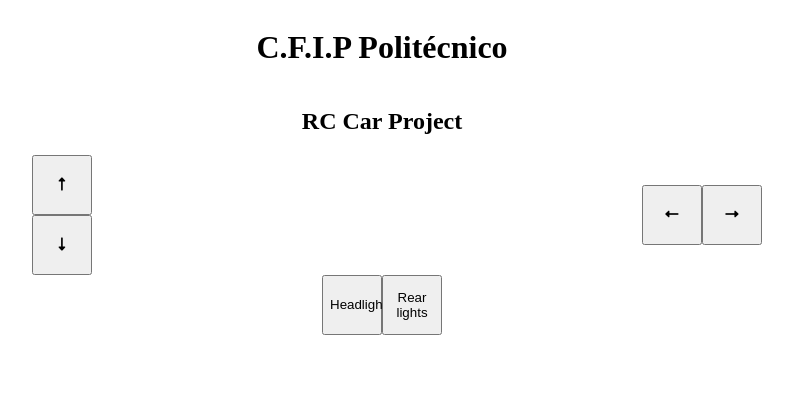
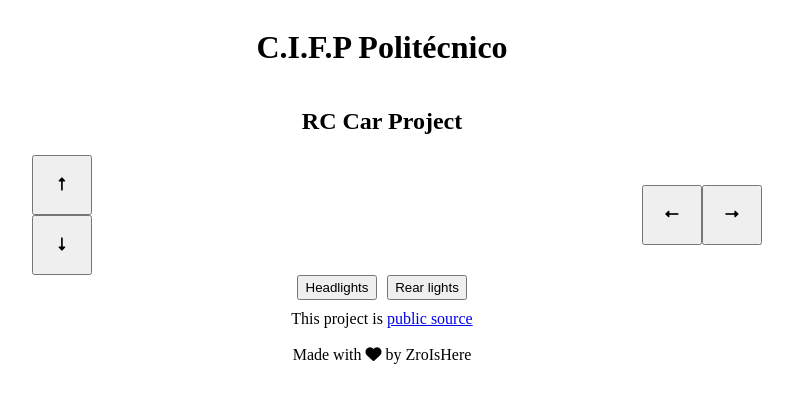
Before and after one commit to ZroIsHere/RC-Car-Project, a plain HTML site: page data/index.html in a window 1280 px wide. Shown: the whole page, without its empty margins (258-1051 px from the left). Drawn offline with Linux system fonts and the light colour scheme.

Commit message:
Add files via upload

```diff
--- a/data/index.html
+++ b/data/index.html
@@ -21,7 +21,7 @@
   <link rel="stylesheet" href="https://cdnjs.cloudflare.com/ajax/libs/font-awesome/6.0.0-beta3/css/all.min.css">
 </head>
 <body>
-  <h1>C.F.I.P Politécnico</h1>
+  <h1>C.I.F.P Politécnico</h1>
   <h2>RC Car Project</h2>
   <div class="pad">
     <!----------------------------------------------------------------------Buttons----------------------------------------------------------------------->
@@ -38,8 +38,11 @@
     <button>Headlights</button>
     <button>Rear lights</button>
   </div>
-
-
+  <div class="text">
+    <span>This project is <a href="https://github.com/ZroIsHere/RC-Car-Project">public source</a></span>
+    <br/>
+    <span>Made with <i class="fa fa-heart pulse"></i> by ZroIsHere</span>
+  </div>
 </body>
 
 </html>
--- a/data/style.css
+++ b/data/style.css
@@ -43,3 +43,20 @@ button {
   display: flex;
   align-items: center;
 }
+
+.lights button {
+  height: 25px;
+  width: auto;
+  min-width: 80px;
+  margin: 0 5px;
+}
+
+.text {
+  display: flex;
+  flex-direction: column;
+  align-items: center;
+  justify-content: center;
+  gap: 0px;
+  margin: 10px 0 0 0;
+  width: 100%;
+}
```
